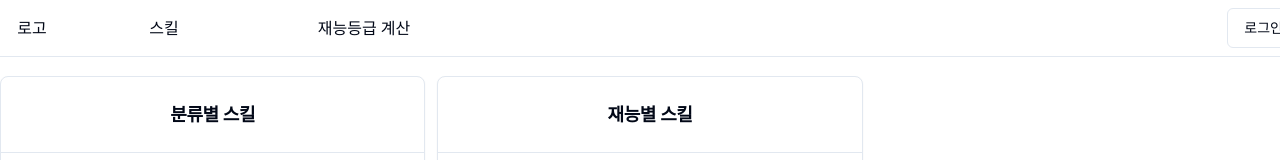
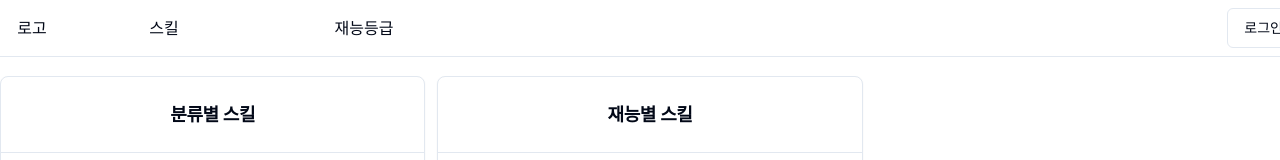
Before and after one commit to audrhks29/mabi-auction, a Next.js app: page /skill in a window 1280 px wide. Shown: the top 160 px of the page. Built offline with nearby package versions, Linux system fonts and the light colour scheme.

Commit message:
Fix: 공통 코드 수정

```diff
--- a/src/app/skill/page.tsx
+++ b/src/app/skill/page.tsx
@@ -6,48 +6,71 @@ import { Separator } from "@/components/ui/separator";
 import categoryLists from "@/assets/skill/skillCategory.json";
 import talentLists from "@/assets/skill/talent.json";
 
-export default function AllSkillPage() {
+interface TalentListsTypes {
+  id: number;
+  image: {
+    bronze: string;
+    silver: string;
+    gold: string;
+    grandmaster: string;
+  };
+  talent: string;
+  link: string;
+}
+
+interface CategoryListsTypes {
+  id: number;
+  category: string;
+  link: string;
+}
+
+interface Items {
+  id: number;
+  text: string;
+  list: TalentListsTypes[] | CategoryListsTypes[];
+}
+
+const itemsArray = [
+  { id: 1, text: "분류별 스킬", list: categoryLists },
+  { id: 2, text: "재능별 스킬", list: talentLists },
+];
+
+function ItemGroup({ list }: { list: Items }) {
   return (
-    <section className="grid grid-cols-3 gap-3">
-      <Card>
+    <Card key={list.id}>
       <CardHeader>
-          <CardTitle className="text-[18px] text-center">분류별 스킬</CardTitle>
+        <CardTitle className="text-[18px] text-center">{list.text}</CardTitle>
       </CardHeader>
 
       <Separator />
 
       <CardContent className="p-6 text-[14px]">
+        <SkillEdge lists={list.list} />
+      </CardContent>
+    </Card>
+  );
+}
+
+function SkillEdge({ lists }: { lists: TalentListsTypes[] | CategoryListsTypes[] }) {
+  return (
     <ul className="grid grid-cols-2 gap-1">
-            {categoryLists.map(item => (
+      {lists.map(item => (
         <li key={item.id} className="text-center">
           <Link href={`/skill/${item.link}`} className="hover:underline">
-                  {item.category}
+            {"category" in item ? item.category : item.talent}
           </Link>
         </li>
       ))}
     </ul>
-        </CardContent>
-      </Card>
+  );
+}
 
-      <Card>
-        <CardHeader>
-          <CardTitle className="text-[18px] text-center">재능별 스킬</CardTitle>
-        </CardHeader>
-
-        <Separator />
-
-        <CardContent className="p-6 text-[14px]">
-          <ul className="grid grid-cols-2 gap-1">
-            {talentLists.map(item => (
-              <li key={item.id} className="text-center">
-                <Link href={item.link ? `/skill/${item.link}` : ""} className="hover:underline">
-                  {item.talent}
-                </Link>
-              </li>
+export default function AllSkillPage() {
+  return (
+    <section className="grid grid-cols-3 gap-3">
+      {itemsArray.map(item => (
+        <ItemGroup key={item.id} list={item} />
       ))}
-          </ul>
-        </CardContent>
-      </Card>
     </section>
   );
 }
--- a/src/components/layout/Header.tsx
+++ b/src/components/layout/Header.tsx
@@ -1,6 +1,28 @@
 import Link from "next/link";
 
 import LoginButton from "./LoginButton";
+interface MenuTypes {
+  id: number;
+  text: string;
+  link: string;
+}
+
+const menusArray = [
+  { id: 1, text: "스킬", link: "/skill" },
+  { id: 2, text: "재능등급", link: "/grade" },
+];
+
+function NavMenu({ menu }: { menu: MenuTypes }) {
+  return (
+    <ul className="h-full">
+      <li className="w-[200px] text-center h-full hover:bg-muted cursor-pointer">
+        <Link href={menu.link} className="flex w-full h-full justify-center items-center">
+          {menu.text}
+        </Link>
+      </li>
+    </ul>
+  );
+}
 
 export default function Header() {
   return (
@@ -13,21 +35,9 @@ export default function Header() {
             </Link>
           </h1>
 
-          <ul className="h-full">
-            <li className="w-[200px] text-center h-full hover:bg-muted cursor-pointer">
-              <Link href="/skill" className="flex w-full h-full justify-center items-center">
-                스킬
-              </Link>
-            </li>
-          </ul>
-
-          <ul className="h-full">
-            <li className="w-[200px] text-center h-full hover:bg-muted cursor-pointer">
-              <Link href="/grade" className="flex w-full h-full justify-center items-center">
-                재능등급 계산
-              </Link>
-            </li>
-          </ul>
+          {menusArray.map(menu => (
+            <NavMenu key={menu.id} menu={menu} />
+          ))}
         </div>
 
         <LoginButton />
```
Lines whose indentation alone changed are shown as unchanged.
